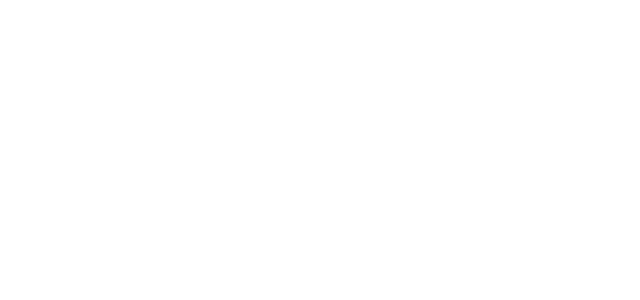
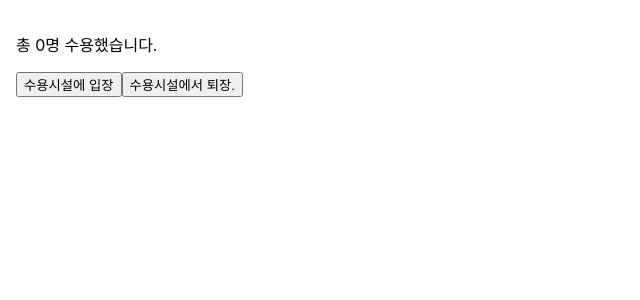
Before and after one commit to tossyKim/ReactProject2024, a React (Create React App) app: page / in a window 1280 px wide. Shown: the top 300 px of the page, without its empty margins (0-640 px from the left). Built offline with nearby package versions, Linux system fonts and the light colour scheme.

Commit message:
React 7장 실습 useState, useEffect

```diff
--- /dev/null
+++ b/src/chp07/Accomodate.jsx
@@ -0,0 +1,31 @@
+import React, {useState, useEffect} from "react"
+import useCounter from "./useCounter";
+
+const MAX_CAPACITY = 10;
+
+function Accomodate(props){
+    const [isFull, setIsFull] = useState(false)
+    const [count, increasecount, decreasecount] = useCounter(0)
+
+    useEffect(() => {
+        console.log("======================");
+        console.log("useEffect 실행됨");
+        console.log(`isFull : ${isFull}`);
+    }, []);
+
+    useEffect(() => {
+        setIsFull(count >= MAX_CAPACITY)
+        console.log(`current count value : ${count}`);
+    }, [count]);
+
+    return(
+        <div style={{padding: 16}}>
+            <p>{`총 ${count}명 수용했습니다.`}</p>
+            <button onClick={increasecount} disabled={isFull}>수용시설에 입장</button>
+            <button onClick={decreasecount}>수용시설에서 퇴장.</button>
+            {isFull && <p style={{color: "red"}}>정원이 가득찼습니다.</p>}
+        </div>
+    );
+}
+
+export default Accomodate;
--- a/src/index.js
+++ b/src/index.js
@@ -3,15 +3,15 @@
 import './index.css';
 import App from './App';
 import reportWebVitals from './reportWebVitals';
-import NotificationList from "./chp06/NotificationList";
-import './chp06/Notification.css'
+import Accomodate from "./chp07/Accomodate";
+
 
 
 
 const root = ReactDOM.createRoot(document.getElementById('root'));
 root.render(
   <React.StrictMode>
-    <NotificationList/>
+    <Accomodate/>
   </React.StrictMode>
 );
 
```
